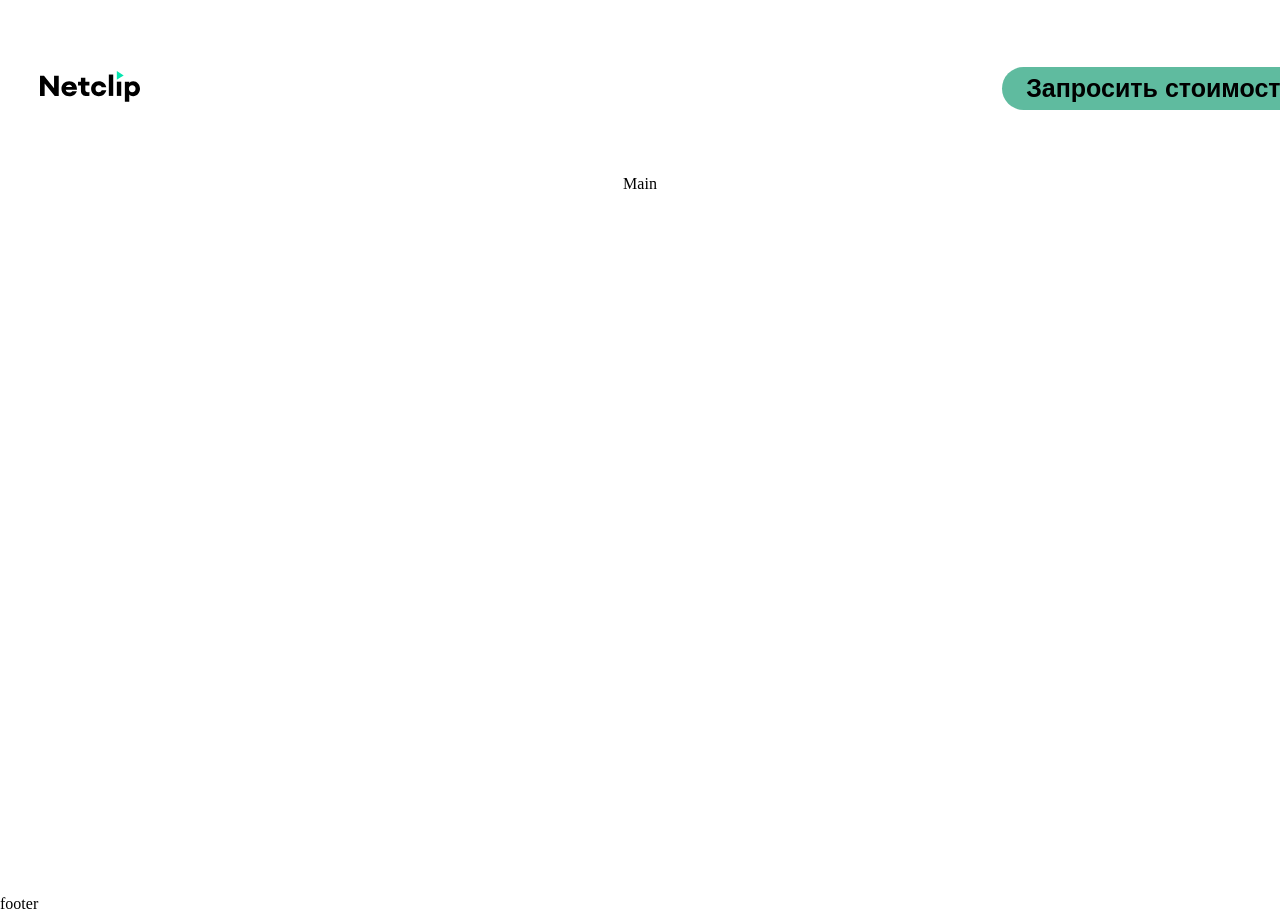
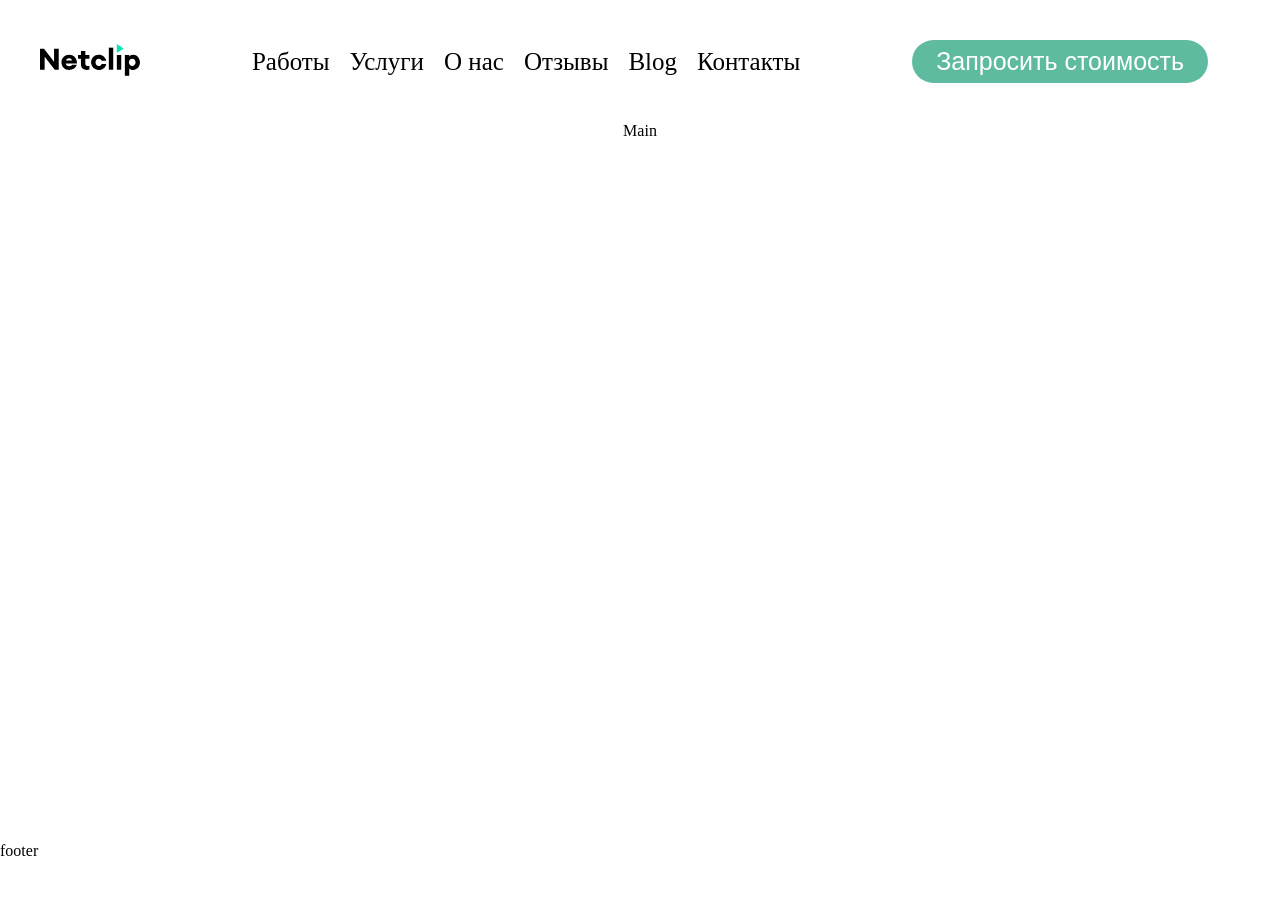
Before and after one commit to Overlord228-png/systmatization, a React (Create React App) app: page / in a window 1280 px wide. Shown: the top 912 px of the page. After the commit the page ends 859 px from the top, so only its background shows below. Built offline with nearby package versions, Linux system fonts and the light colour scheme.

Commit message:
add scss layout

```diff
--- a/src/components/Header.jsx
+++ b/src/components/Header.jsx
@@ -1,23 +1,37 @@
-import React from 'react'
+import React, { useState } from 'react'
 import Logo from "img/LOGO.svg"
 import "scss/_header.scss"
 
 export default function Header() {
+    const [isMobileMenuOpen, setMobileMenuOpen] = useState(false);
+
+    const toggleMobileMenu = () => {
+        setMobileMenuOpen(!isMobileMenuOpen);
+    };
     return (
         <div className='header'>
             <div className="header__wrapper">
                 <a className='header_logo' href="/src/pages/Main.jsx">
                     <img src={Logo} alt="Logo" className='logo'/>
                 </a>
-                <ul className="">
-                    <li className="">Работы</li>
-                    <li className="">Услуги</li>
-                    <li className="">О нас</li>
-                    <li className="">Отзывы</li>
-                    <li className="">Blog</li>
-                    <li className="">Контакты</li>
-                </ul>
-                <button className="btn_header">Запросить стоимость</button>
+                <nav className='header__menu'>
+                    <ul className="menu__list">
+                        <li className="list__item">Работы</li>
+                        <li className="list__item">Услуги</li>
+                        <li className="list__item">О нас</li>
+                        <li className="list__item">Отзывы</li>
+                        <li className="list__item">Blog</li>
+                        <li className="list__item">Контакты</li>
+                    </ul>
+                </nav>
+                <button className="btn_header">
+                    <p className='btn-text'>
+                        Запросить стоимость
+                    </p>
+                </button>
+                <div className={`burger-menu ${isMobileMenuOpen ? 'open' : ''}`} onClick={toggleMobileMenu}>
+                    <div className={`burger-icon ${isMobileMenuOpen ? 'open' : ''}`}></div>
+                </div>
             </div>
         </div>
     )
```
